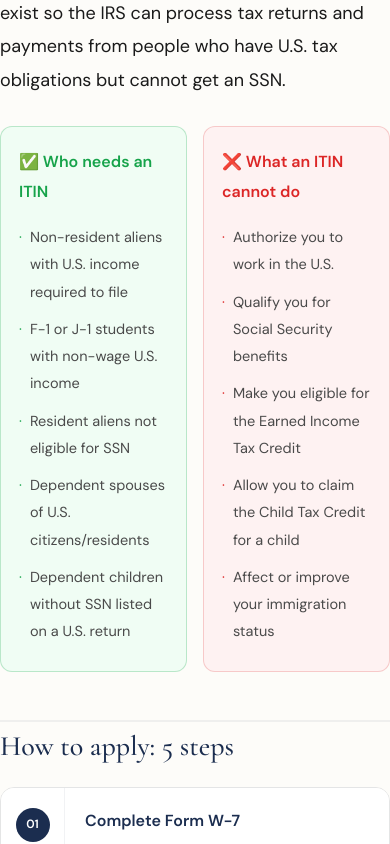
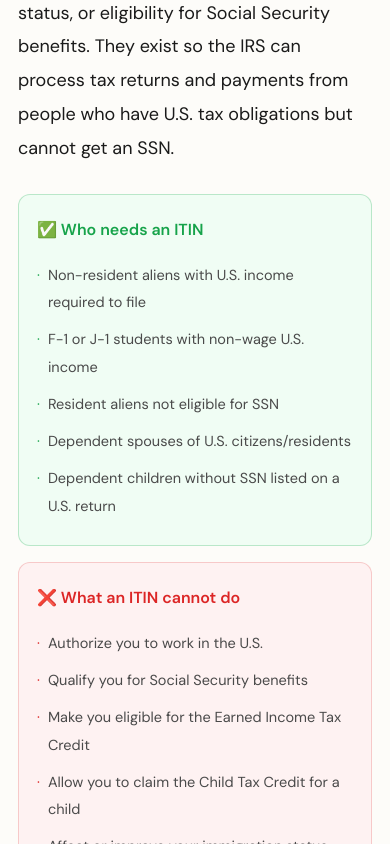
Before and after one commit to EclipseLegend/asklintax, a Next.js app: page /library/individual/itin in a window 390 px wide. Shown: the part 1020-1864 px from the top of the page. Built offline with nearby package versions, Linux system fonts and the light colour scheme.

Commit message:
Fix Knowledge Library mobile layouts
Co-Authored-By: Claude Opus 5.5 <noreply@anthropic.com>
Claude-Session: https://claude.ai/code/session_01AWYiTn3gJxQKf9JQE1YXmZ

```diff
--- a/components/KnowledgePage.module.css
+++ b/components/KnowledgePage.module.css
@@ -253,6 +253,11 @@
   .layout { grid-template-columns: 1fr; }
   .sidebar { position: static; }
   .relatedGrid { grid-template-columns: 1fr; }
+  /* .main's padding shorthand cancels .container's side gutter; restore it below desktop. */
+  .main { padding-left: 32px; padding-right: 32px; }
+}
+@media (max-width: 640px) {
+  .main { padding-left: 18px; padding-right: 18px; }
 }
 
 /* English master title under a translated title (Traditional Chinese guides) */
--- a/styles/globals.css
+++ b/styles/globals.css
@@ -103,6 +103,9 @@ html[lang="zh-Hant"] body {
 
 @media (max-width: 640px) {
   .container { padding: 0 18px; }
+  /* Article pages lay out comparison cards with inline grid styles; stack them on phones
+     so long words can't push the page wider than the screen. */
+  .article-body [style*="grid-template-columns"] { grid-template-columns: 1fr !important; }
 }
 
 /* ── TAGS ── */
```
